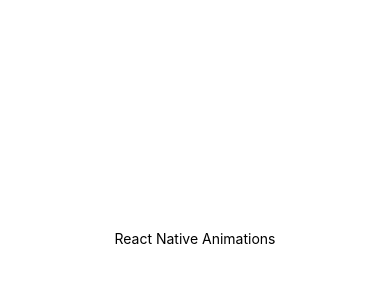
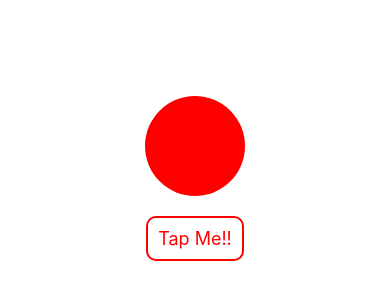
Before and after one commit to pusupalahemanthkumar/ReactNativeAnimations, a React Native app: screen / in a window 390 px wide. Shown: the part 184-484 px from the top of the page. Built offline with nearby package versions, Linux system fonts and the light colour scheme.

Commit message:
Introduction to RN animations

```diff
--- a/App.js
+++ b/App.js
@@ -1,20 +1,130 @@
-import { StyleSheet, Text, View } from 'react-native'
-import React from 'react'
+import {StyleSheet, Text, View, Animated, Pressable} from 'react-native';
+import React, {useState} from 'react';
+/*
+  // NEED A VALUE  0 1 2 3 4 5 6
 
+  // THIS VALUE SHOULD BE TRANSFORMED INTO SOME OTHER VALUE
+
+  // (0,0)  ==> (100, 50)
+
+  // 60FS ==> 60 FRAMES PER SECOUND (60 UPDATES)
+
+
+  1. Animated.spring works just like Animated.timing but with some bounce effect
+
+  2. How is the animation actually played on the screen ?
+
+    RN HAS TWO THREADS ==> UI THREAD (MAIN) AND JS THREAD (javascript runs)
+
+    a. Computations ( animation values ) == JS threads And Animation by Native OS
+
+    b. Everything by Native  OS
+
+    (b) ===> Better
+        No more over the bridge transfers
+        JS thread is now free for other stuff
+        Smoother animations
+
+    (a) Process
+        compute ==>
+        serialize =>
+        transfer it over the bridge to host os==>
+        deserialise ==>
+        run the frame
+
+    (b) Process
+        (before animation starts) serialize the whole animation thing ==>
+        Native OS would deserialize it  ==>
+        Done
+
+  3. NOT ALL PROPERTIES ARE SUPPORT BY NATIVE DRIVERS
+
+
+*/
 const App = () => {
+  const [value, setValue] = useState(
+    new Animated.ValueXY({
+      x: 0,
+      y: 0,
+    }),
+  );
+
+  const leftValue = useState( new Animated.Value(0))[0];
+
+  const opacityValue = useState( new Animated.Value(0))[0];
+
+  const moveBall = () => {
+    // Animated.timing(value, {
+    //   toValue: {x: 100, y: 100},
+    //   duration: 1000,
+    //   useNativeDriver: false,
+    // }).start();
+
+    Animated.spring(value, {
+      toValue: {x: 100, y: 100},
+      // duration: 1000,
+      useNativeDriver: false,
+    }).start();
+
+    Animated.timing(leftValue,{
+      toValue:100,
+      duration:1000,
+      useNativeDriver: false,
+    }).start();
+
+    Animated.timing(opacityValue,{
+      toValue:1,
+      duration:1000,
+      useNativeDriver: true,
+    }).start();
+
+  };
+
   return (
     <View style={styles.container}>
-      <Text>React Native Animations</Text>
+      <Animated.View style={value.getLayout()}>
+        <View
+          style={{
+            width: 100,
+            height: 100,
+            borderRadius: 100 / 2,
+            backgroundColor: 'red',
+          }}></View>
+      </Animated.View>
+      <Pressable onPress={moveBall} style={{margin: 20}}>
+        <Text style={styles.textM}>Tap Me!!</Text>
+      </Pressable>
+
+      <Animated.View
+        style={[
+          {
+            width: 100,
+            height: 100,
+            borderRadius: 100 / 2,
+            backgroundColor: 'red',
+            // marginLeft:leftValue,
+            opacity:opacityValue,
+          },
+        ]}></Animated.View>
     </View>
-  )
-}
+  );
+};
 
-export default App
+export default App;
 
 const styles = StyleSheet.create({
-  container :{
-    flex : 1,
-    justifyContent : 'center',
-    alignItems : 'center',
-  }
-})
+  container: {
+    flex: 1,
+    justifyContent: 'center',
+    alignItems: 'center',
+  },
+  textM: {
+    color: 'red',
+    borderRadius: 10,
+    fontSize: 18,
+    borderColor: 'red',
+    borderWidth: 2,
+    paddingHorizontal: 10,
+    paddingVertical: 10,
+  },
+});
```
